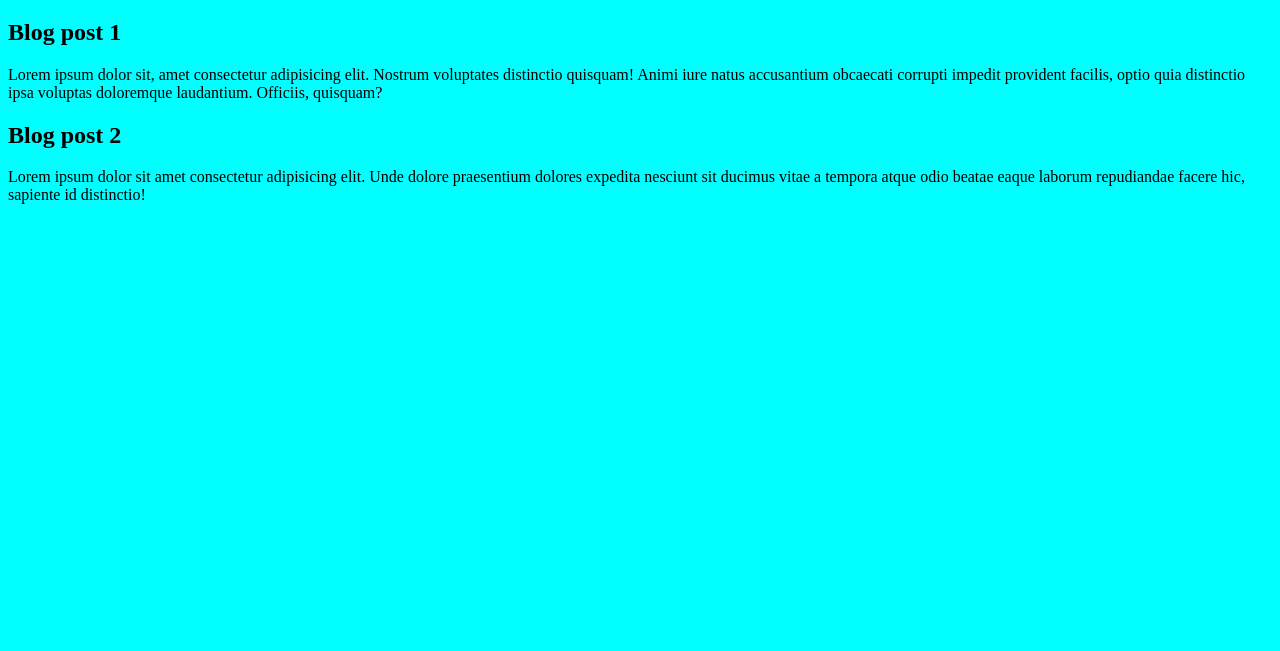
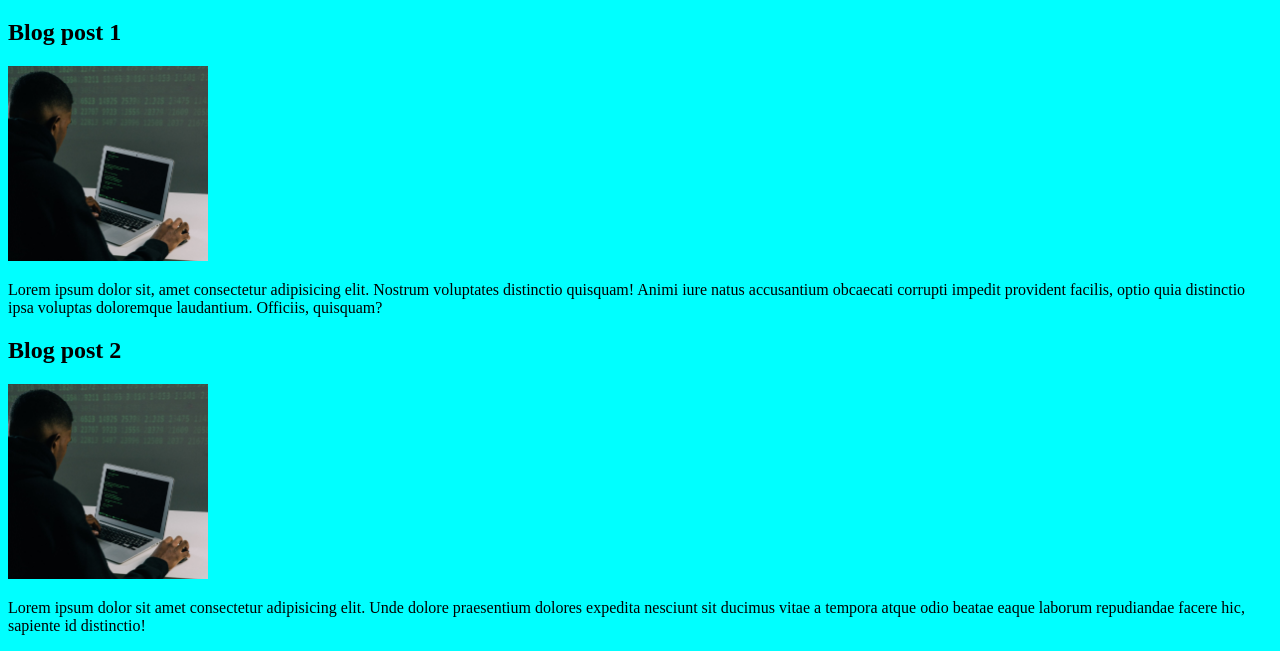
Before and after one commit to arib10/geegstack-lecture, a plain HTML site: page index.html in a window 1280 px wide. Shown: the part 193-844 px from the top of the page. Before the commit the page ends 800 px from the top, so only its background shows below. Drawn offline with Linux system fonts and the light colour scheme.

Commit message:
blog images added

```diff
--- a/index.html
+++ b/index.html
@@ -15,10 +15,12 @@
         <h1>Blog</h1>
         <article>
             <h2>Blog post 1</h2>
+            <img src="man.jpg" width="200px" alt="">
             <p>Lorem ipsum dolor sit, amet consectetur adipisicing elit. Nostrum voluptates distinctio quisquam! Animi iure natus accusantium obcaecati corrupti impedit provident facilis, optio quia distinctio ipsa voluptas doloremque laudantium. Officiis, quisquam?</p>
         </article>
         <article>
             <h2>Blog post 2</h2>
+            <img src="man.jpg" width="200px" alt="">
             <p>Lorem ipsum dolor sit amet consectetur adipisicing elit. Unde dolore praesentium dolores expedita nesciunt sit ducimus vitae a tempora atque odio beatae eaque laborum repudiandae facere hic, sapiente id distinctio!</p>
         </article>
     </div>
```
Also changed, not shown: man.jpg (added).
